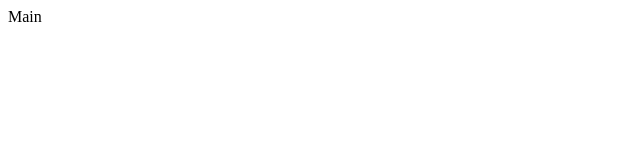
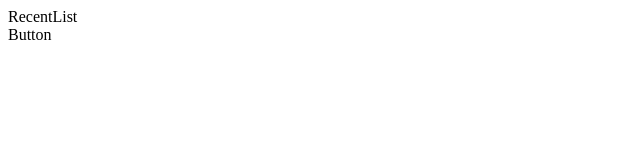
Before and after one commit to jiyoon1156/mrcamel-assignment2, a React (Create React App) app: page /recentList in a window 1280 px wide. Shown: the top 160 px of the page, without its empty margins (0-640 px from the left). Built offline with nearby package versions, Linux system fonts and the light colour scheme.

Commit message:
[FEAT] 기본 리액트 라우터 세팅

```diff
--- a/package.json
+++ b/package.json
@@ -8,6 +8,7 @@
     "@testing-library/user-event": "^12.1.10",
     "react": "^17.0.2",
     "react-dom": "^17.0.2",
+    "react-router-dom": "^5.2.0",
     "react-scripts": "4.0.3",
     "styled-components": "^5.3.0",
     "web-vitals": "^1.0.1"
--- a/src/App.js
+++ b/src/App.js
@@ -1,11 +1,27 @@
 import React from 'react';
+import { BrowserRouter as Router, Switch, Route } from 'react-router-dom';
+
 import Main from 'pages/Main';
+import Product from 'pages/Product';
+import RecentList from 'pages/RecentList';
 
 function App() {
   return (
-    <div>
-      <Main />
-    </div>
+    <Router>
+      <div>
+        <Switch>
+          <Route path="/product">
+            <Product />
+          </Route>
+          <Route path="/recentList">
+            <RecentList />
+          </Route>
+          <Route path="/">
+            <Main />
+          </Route>
+        </Switch>
+      </div>
+    </Router>
   );
 }
 
```
Also changed, not shown: 1 other file (tests, documents, lock files or other folders).
